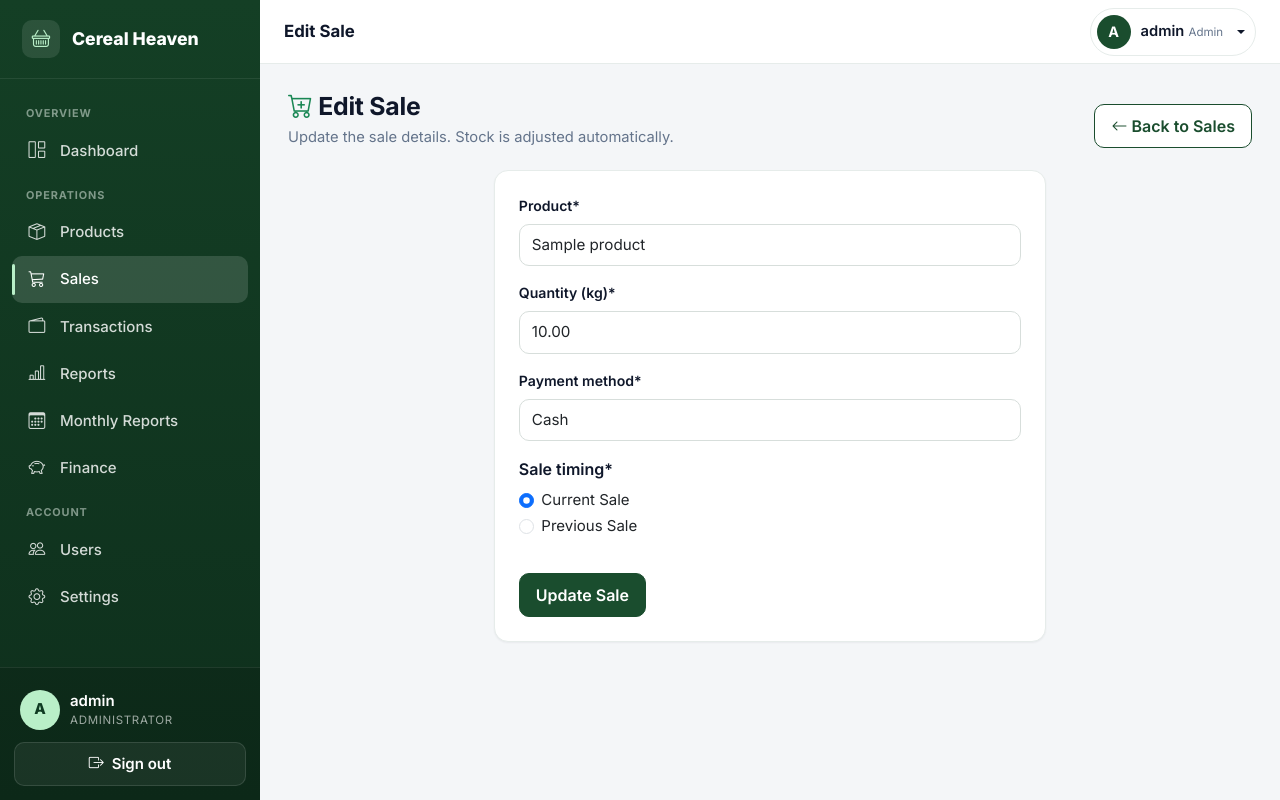
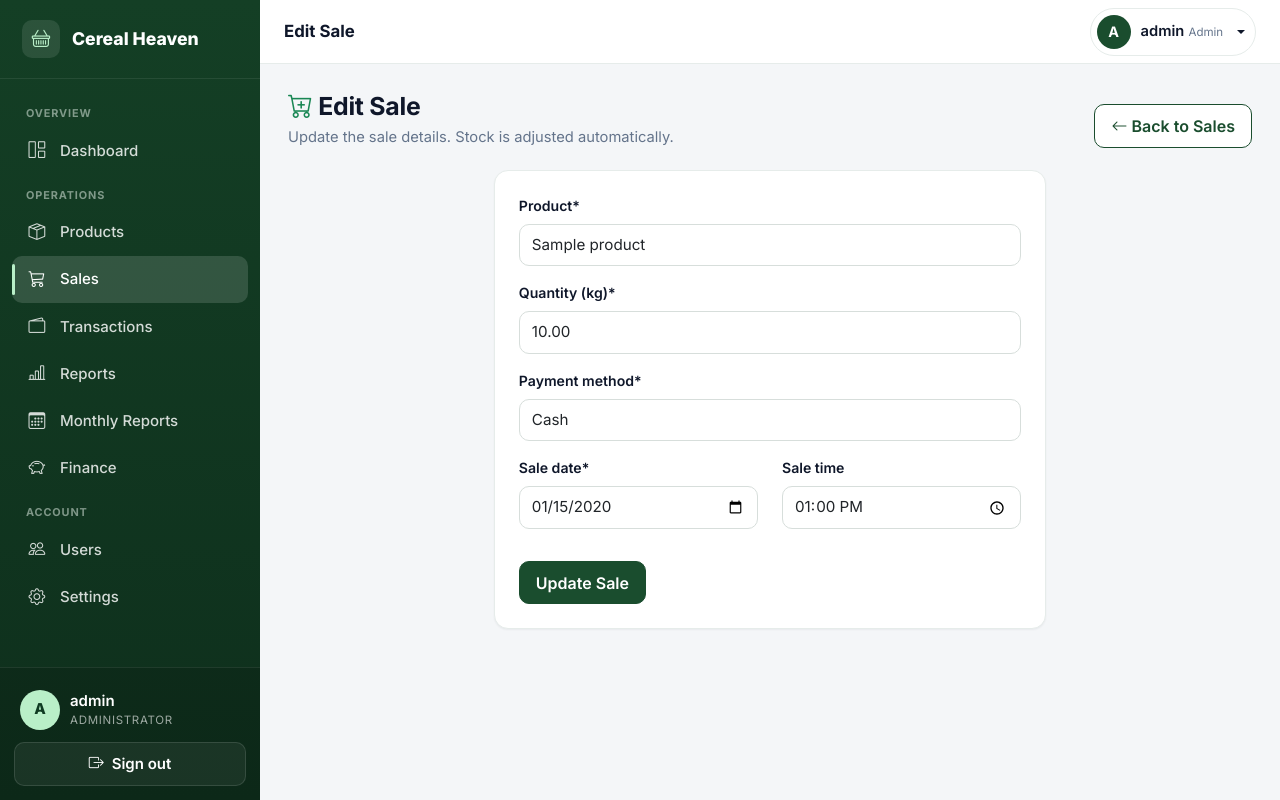
Before and after one commit to francisjoel45/Grocery, a Django app: page /sales/edit/1/ in a window 1280 px wide. Run offline with Django 5.2, Linux system fonts and the light colour scheme; a user stored in the database is signed in; tables that the repository leaves empty hold one stand-in row (values such as "Sample post"); some libraries are stand-ins or nearby versions.

Commit message:
Require sale date and allow optional time
Co-authored-by: Copilot <223556219+Copilot@users.noreply.github.com>

```diff
--- a/Grocery/forms.py
+++ b/Grocery/forms.py
@@ -1,4 +1,6 @@
 # Grocery/forms.py
+from datetime import datetime, time
+
 from django import forms
 from django.contrib.auth.forms import PasswordChangeForm, UserCreationForm
 from django.contrib.auth.models import Group, User
@@ -116,14 +118,8 @@ class CategoryForm(forms.ModelForm):
 
 
 class SaleForm(forms.ModelForm):
-    sale_type = forms.ChoiceField(
-        choices=[('current', 'Current Sale'), ('previous', 'Previous Sale')],
-        initial='current',
-        widget=forms.RadioSelect,
-        label='Sale timing',
-    )
     sale_date = forms.DateField(
-        required=False,
+        required=True,
         widget=forms.DateInput(attrs={'class': 'form-control', 'type': 'date'}),
         label='Sale date',
     )
@@ -153,7 +149,6 @@ class SaleForm(forms.ModelForm):
             'product',
             'quantity',
             'payment_method',
-            'sale_type',
             Row(
                 Column('sale_date', css_class='col-md-6'),
                 Column('sale_time', css_class='col-md-6'),
@@ -165,6 +160,12 @@ class SaleForm(forms.ModelForm):
                 css_class='btn btn-success mt-3',
             )
         )
+        if self.instance and self.instance.pk and self.instance.sale_datetime:
+            local_sale_datetime = timezone.localtime(self.instance.sale_datetime)
+            self.initial.setdefault('sale_date', local_sale_datetime.date())
+            self.initial.setdefault('sale_time', local_sale_datetime.time().replace(second=0, microsecond=0))
+        else:
+            self.initial.setdefault('sale_date', timezone.localdate())
 
     def clean(self):
         cleaned_data = super().clean()
@@ -179,19 +180,13 @@ class SaleForm(forms.ModelForm):
                     f"Insufficient stock available. Only {available_quantity} kg in stock."
                 )
 
-        sale_type = cleaned_data.get('sale_type')
         sale_date = cleaned_data.get('sale_date')
         sale_time = cleaned_data.get('sale_time')
-
-        if sale_type == 'previous':
-            if not sale_date or not sale_time:
-                raise forms.ValidationError('Select the exact sale date and time for a previous sale.')
+        if sale_date:
             cleaned_data['sale_datetime'] = timezone.make_aware(
-                datetime.combine(sale_date, sale_time),
+                datetime.combine(sale_date, sale_time or time.min),
                 timezone.get_current_timezone(),
             )
-        else:
-            cleaned_data['sale_datetime'] = timezone.now()
 
         return cleaned_data
 
--- a/Grocery/templates/Grocery/sale_form.html
+++ b/Grocery/templates/Grocery/sale_form.html
@@ -1,3 +1,5 @@
+
+
 <!-- templates/Grocery/sale_form.html -->
 {% extends 'Grocery/base.html' %}
 {% load crispy_forms_tags %}
@@ -70,8 +72,8 @@
                     <div class="invalid-feedback d-block">{{ error }}</div>
                     {% endfor %}
                     <div class="form-text mb-3">
-                        .csv only, up to 5 MB and 500 sale rows. Required columns: Product and Quantity (kg).
-                        Payment Method defaults to Cash; date and time are optional (both must be provided together).
+                        .csv only, up to 5 MB and 500 sale rows. Required columns: Product, Quantity (kg), and Sale Date.
+                        Payment Method defaults to Cash. Sale Time is optional and defaults to 00:00.
                         Use the printable PDF for handwriting; it cannot be uploaded for automatic import.
                     </div>
                     <button type="submit" class="btn btn-success">
@@ -84,30 +86,4 @@
     {% endif %}
 </div>
 
-<script>
-    document.addEventListener('DOMContentLoaded', function () {
-        const typeInputs = document.querySelectorAll('input[name="sale_type"]');
-        const dateWrap = document.getElementById('div_id_sale_date');
-        const timeWrap = document.getElementById('div_id_sale_time');
-        const dateField = document.getElementById('id_sale_date');
-        const timeField = document.getElementById('id_sale_time');
-
-        function updateSaleTimingFields() {
-            const selected = document.querySelector('input[name="sale_type"]:checked');
-            const showPrevious = selected && selected.value === 'previous';
-
-            if (dateWrap) dateWrap.style.display = showPrevious ? '' : 'none';
-            if (timeWrap) timeWrap.style.display = showPrevious ? '' : 'none';
-
-            if (dateField) dateField.required = showPrevious;
-            if (timeField) timeField.required = showPrevious;
-        }
-
-        typeInputs.forEach(function (input) {
-            input.addEventListener('change', updateSaleTimingFields);
-        });
-
-        updateSaleTimingFields();
-    });
-</script>
 {% endblock %}
--- a/Grocery/views.py
+++ b/Grocery/views.py
@@ -649,7 +649,10 @@ def add_sale(request):
             product = sale.product
             if sale.quantity > product.quantity:
                 messages.error(request, f"Insufficient stock available. Only {product.quantity} kg in stock.")
-                return render(request, 'Grocery/sale_form.html', {'form': form})
+                return render(request, 'Grocery/sale_form.html', {
+                    'form': form,
+                    'import_form': import_form,
+                })
             sale.save()
             product.quantity -= sale.quantity
             product.save()
@@ -827,7 +830,7 @@ def sales_import_template_pdf(request):
         Paragraph('Sales Entry Template', title_style),
         Paragraph(
             'Printable worksheet: write one sale per row. Use product names exactly as they appear in inventory. '
-            'Payment must be Cash or M-Pesa. Enter both sale date and time, or leave both blank for a sale recorded now. '
+            'Payment must be Cash or M-Pesa. Sale date is required; sale time is optional and defaults to 00:00. '
             'To import sales automatically, use the CSV template in Excel or another spreadsheet app; PDF files cannot be uploaded.',
             note_style,
         ),
```
Also changed, not shown: Grocery/sales_import.py (+18 -18 lines), Grocery/tests.py (+52 -5 lines).
